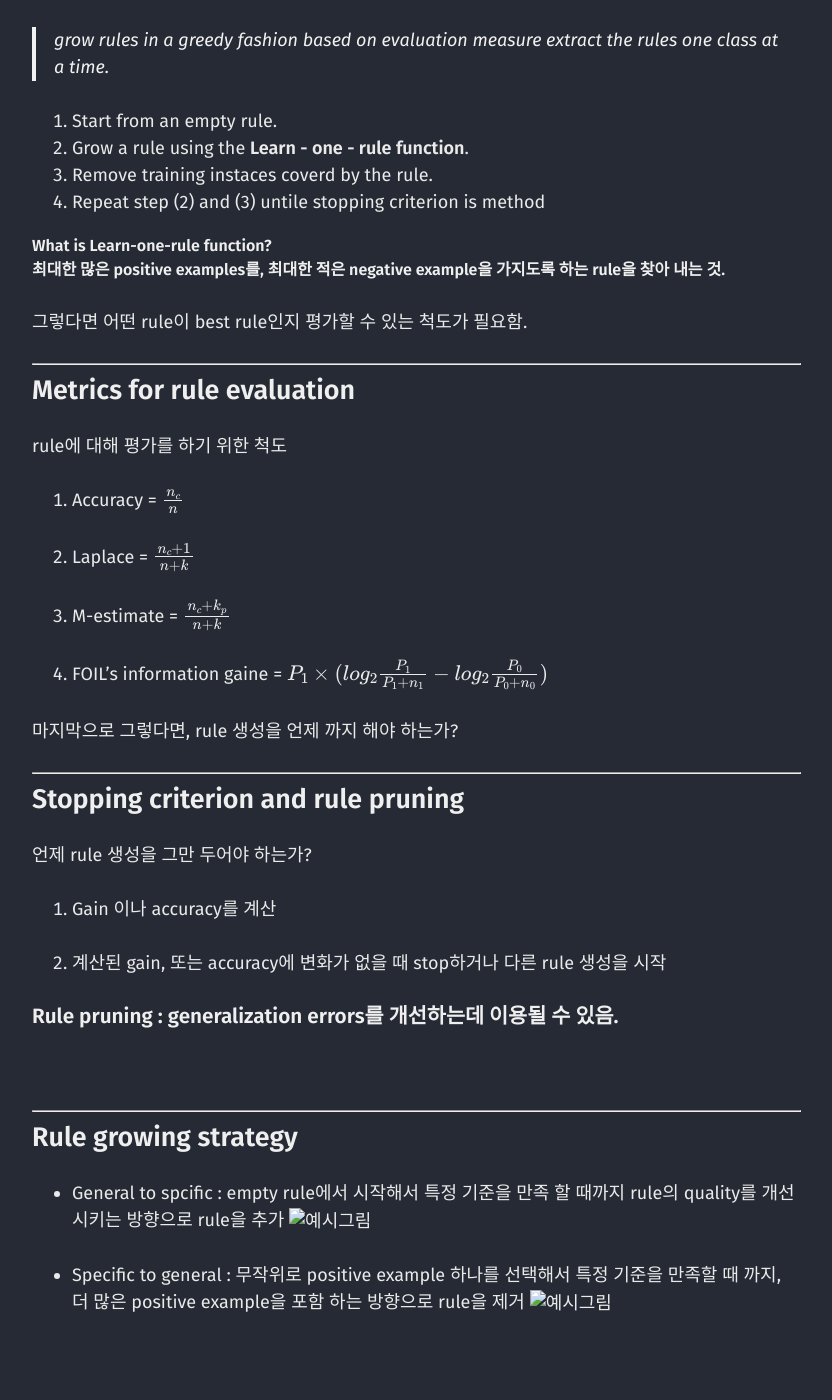
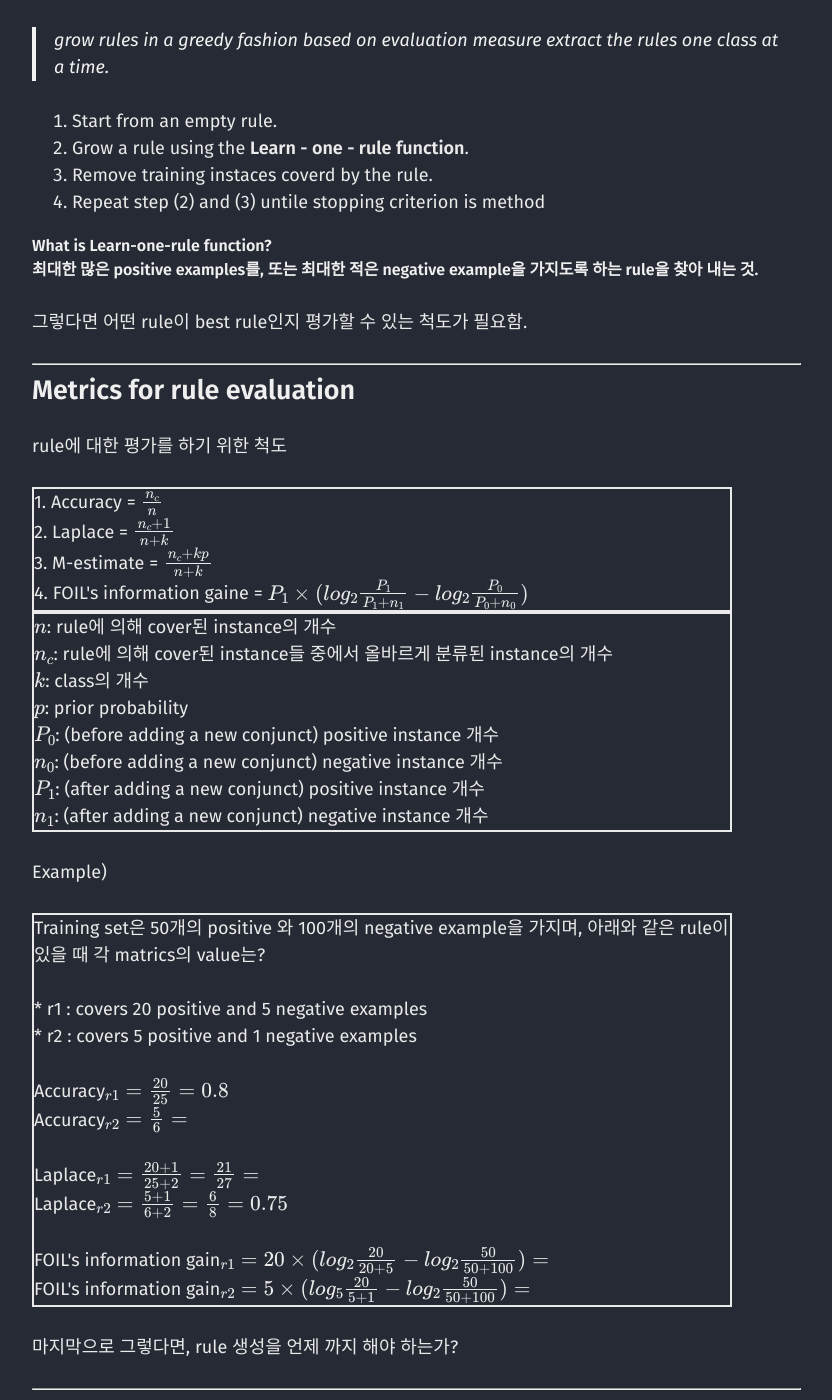
Before and after one commit to junhardstudy/junhardstudy.github.io, a Jekyll site: the page built from _posts/2020-08-15-data-mining-rule_induction.md, in a window 1280 px wide and 1400 px high, scrolled down 3078 px. Shown: the whole window, without its empty margins (40-872 px from the left). Built offline with Jekyll 4.4.1, drawn with Linux system fonts in a browser that asks for light colours; formulas are drawn with MathJax 3; some of the changed text lies outside the part shown.

Commit message:
write example of rule induction matrics

```diff
--- a/_posts/2020-08-15-data-mining-rule_induction.md
+++ b/_posts/2020-08-15-data-mining-rule_induction.md
@@ -180,7 +180,7 @@ sequential covering approach
 3. Remove training instaces coverd by the rule.
 4. Repeat step (2) and (3) untile stopping criterion is method
 
-##### What is Learn-one-rule function? <br> 최대한 많은 positive examples를, 최대한 적은 negative example을 가지도록 하는 rule을 찾아 내는 것.
+##### What is Learn-one-rule function? <br> 최대한 많은 positive examples를, 또는 최대한 적은 negative example을 가지도록 하는 rule을 찾아 내는 것.
 
 그렇다면 어떤 rule이 best rule인지 평가할 수 있는 척도가 필요함.
 <br>
@@ -189,16 +189,61 @@ sequential covering approach
 
 ### Metrics for rule evaluation
 
-rule에 대해 평가를 하기 위한 척도
+rule에 대한 평가를 하기 위한 척도
+<div style="border:2px solid; width: 700px;">
+1. Accuracy = $\frac{n_{c}}{n}$
+<br>
+2. Laplace = $\frac{n_{c} + 1}{n + k}$
+<br>
+3. M-estimate =  $\frac{n_{c} + kp}{n + k}$
+<br>
+4. FOIL's information gaine = $P_{1} \times (log_{2}\frac{P_{1}}{P_{1} + n_{1}} - log_{2}\frac{P_{0}}{P_{0} + n_{0}})$
+<br>
+</div>
+<div style="border:2px solid; width: 700px;">
+$ n $: rule에 의해 cover된 instance의 개수
+<br>
+$ n_{c} $: rule에 의해 cover된 instance들 중에서 올바르게 분류된 instance의 개수
+<br>
+$ k $: class의 개수
+<br>
+$ p $: prior probability
+<br>
+$ P_{0} $: (before adding a new conjunct) positive instance 개수
+<br>
+$ n_{0} $: (before adding a new conjunct) negative instance 개수
+<br>
+$ P_{1} $: (after adding a new conjunct) positive instance 개수
+<br>
+$ n_{1} $: (after adding a new conjunct) negative instance 개수
+</div>
+<br>
+Example)
+<div style="border:2px solid; width: 700px;">
+Training set은 50개의 positive 와 100개의 negative example을 가지며, 아래와 같은 rule이 있을 때 각 matrics의 value는?
+<br>
+<br>
+ * r1 : covers 20 positive and 5 negative examples
+ <br>
+ * r2 : covers 5 positive and 1 negative examples
+ <br>
+ <br>
+ Accuracy$_{r1} = \frac{20}{25} = 0.8$
+ <br>
+ Accuracy$_{r2} = \frac{5}{6} = $
+ <br>
+ <br>
+ Laplace$_{r1} = \frac{20 + 1}{25 + 2} = \frac{21}{27} = $
+ <br>
+ Laplace$_{r2} = \frac{5 + 1}{6 + 2} = \frac{6}{8} = 0.75$
+ <br>
+ <br>
+ FOIL's information gain$_{r1} = 20 \times (log_{2}\frac{20}{20+5} - log_{2}\frac{50}{50+100})= $
+ <br>
+ FOIL's information gain$_{r2} = 5 \times (log_{5}\frac{20}{5+1} - log_{2}\frac{50}{50+100}) = $
 
-1. Accuracy = $\frac{n_{c}}{n}$
-
-2. Laplace = $\frac{n_{c} + 1}{n + k}$
-
-3. M-estimate =  $\frac{n_{c} + k_{p}}{n + k}$
-
-4. FOIL's information gaine = $P_{1} \times (log_{2}\frac{P_{1}}{P_{1} + n_{1}} - log_{2}\frac{P_{0}}{P_{0} + n_{0}})$
-
+</div>
+<br>
 마지막으로 그렇다면, rule 생성을 언제 까지 해야 하는가?
 <br>
 
@@ -211,7 +256,9 @@ rule에 대해 평가를 하기 위한 척도
 
 2. 계산된 gain, 또는 accuracy에 변화가 없을 때 stop하거나 다른 rule 생성을 시작
 
-#### Rule pruning : generalization errors를 개선하는데 이용될 수 있음.
+#### Rule pruning
+* generalization errors를 개선하는데 이용될 수 있음.
+* decision tree의 post-pruning과 비슷
 <br>
 
 ***
```
